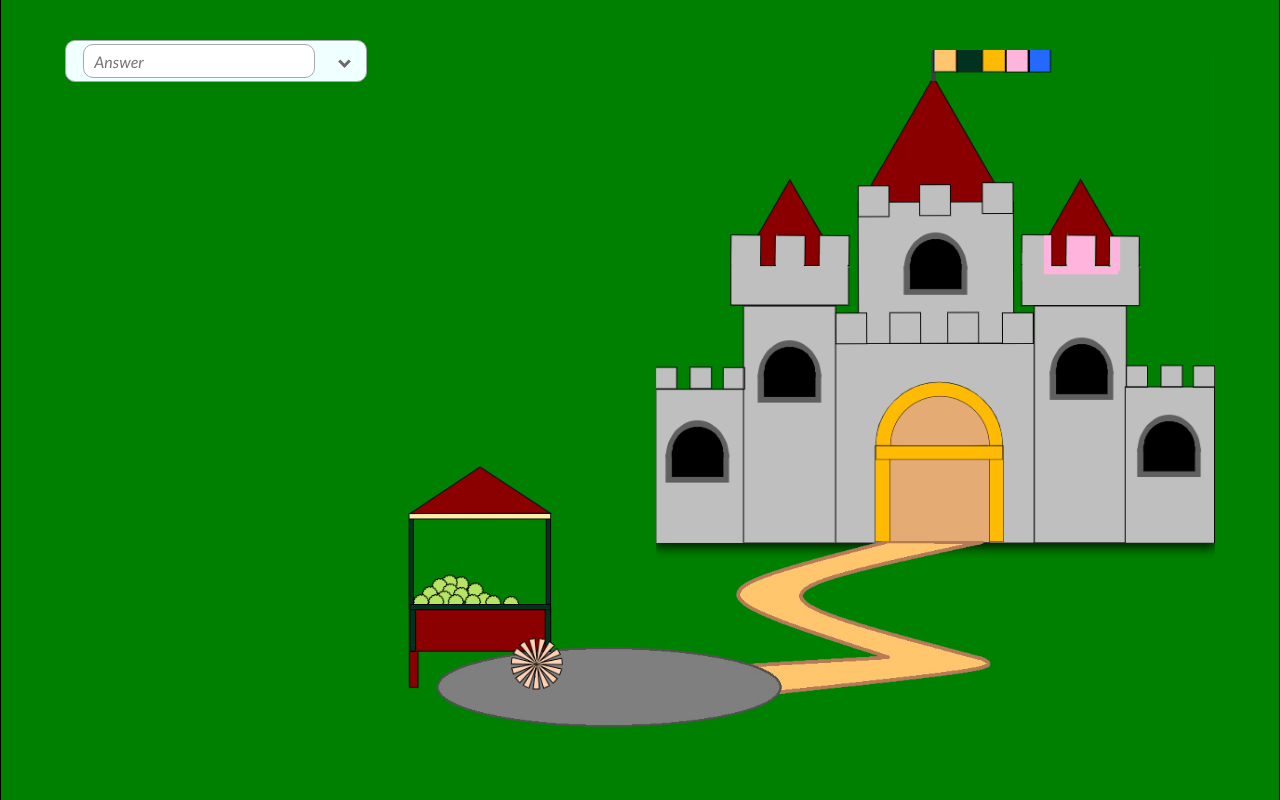
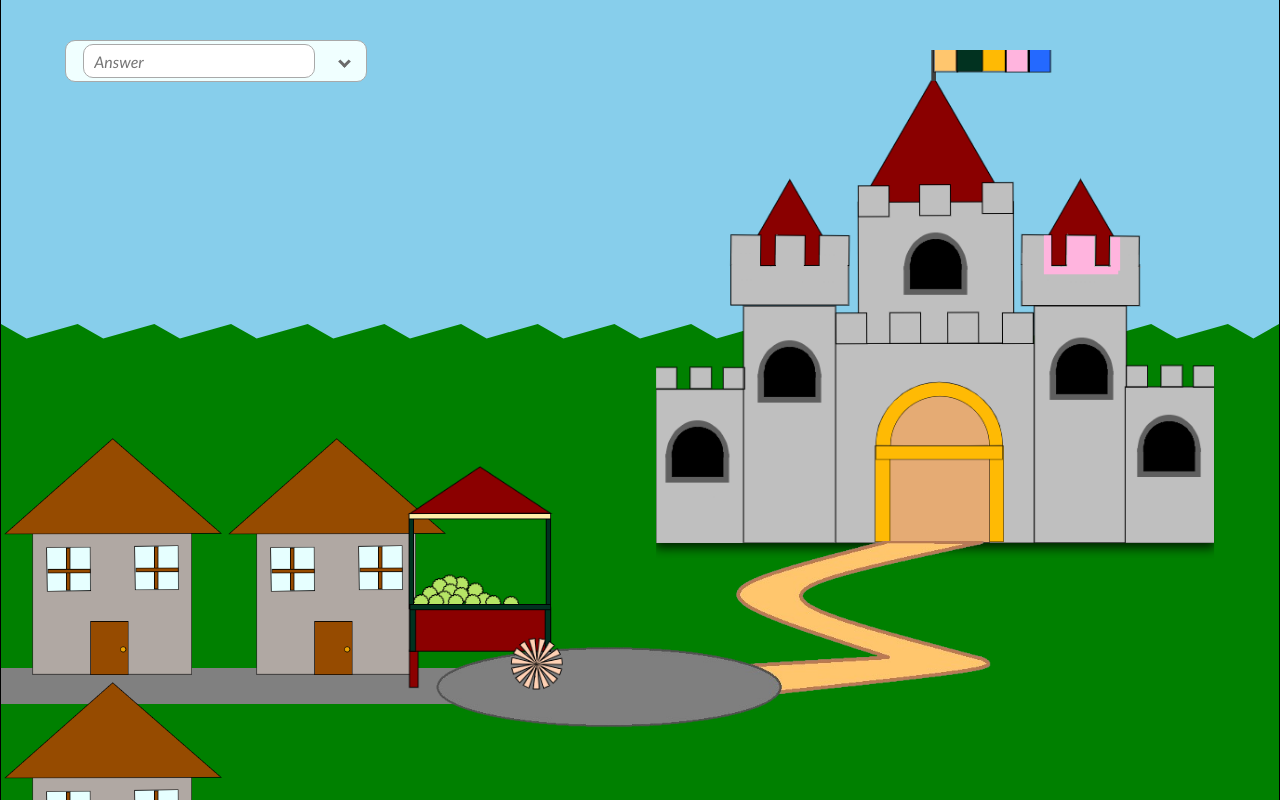
Before and after one commit to Lenoms/puzzles-v4, a React (Create React App) app: page /puzzles-v4/two in a window 1280 px wide. Built offline with nearby package versions, Linux system fonts and the light colour scheme.

Commit message:
Castle: Added houses, sky, and road

```diff
--- a/src/Levels/2/Castle.css
+++ b/src/Levels/2/Castle.css
@@ -4,7 +4,17 @@
     background-color: green;
 }
 
-.images-container {
+.sky {
+    height: 45%;
+    width: 100%;
+    background-color: skyblue;
+    z-index: 0;
+    position: absolute;
+    clip-path: polygon(0 0, 100% 0, 100% 90%, 98% 94%, 96% 90%, 92% 94%, 90% 90%, 86% 94%, 84% 90%, 80% 94%, 78% 90%, 74% 94%, 72% 90%, 68% 94%, 66% 90%, 62% 94%, 60% 90%, 56% 94%, 54% 90%, 50% 94%, 48% 90%, 44% 94%, 42% 90%, 38% 94%, 36% 90%, 32% 94%, 30% 90%, 26% 94%, 24% 90%, 20% 94%, 18% 90%, 14% 94%, 12% 90%, 8% 94%, 6% 90%, 2% 94%, 0 90%);
+
+}
+
+.castle-images-container {
     position: absolute;
     height: 70%;
     aspect-ratio: 1;
@@ -12,7 +22,7 @@
     top: 5%;
 }
 
-.images-container img {
+.castle-images-container img {
     position: absolute;
     width: 100%;
 }
@@ -20,7 +30,7 @@
 .castle-image {
     z-index: 1;
     box-shadow: 0 5px 10px rgba(0,0,0,0.75);
-    clip-path: inset(10px 0 -15px 1px);
+    clip-path: inset(10px 1px -15px 1px);
 }
 
 .path-image {
@@ -34,3 +44,25 @@
     right: 75%;
     z-index: 3;
 }
+
+.village-images-container {
+    position: absolute;
+    bottom: 12%;
+    height: 30%;
+    width: 50%;
+}
+
+.house-image {
+    z-index: 1;
+    height: 100%;
+    position: relative;
+    bottom: 12%;
+}
+
+.village-road {
+    position: absolute;
+    bottom: 0;
+    width: 100%;
+    height: 15%;
+    background-color: grey;
+}
--- a/src/Levels/2/Castle.jsx
+++ b/src/Levels/2/Castle.jsx
@@ -3,15 +3,23 @@ import "./Castle.css";
 import castle from './CastleImage.png'
 import path from './PathImage.png'
 import cabbageCart from './CabbageCartImage.png'
+import house from './HouseImage.png'
 
 function Castle() {
   return (
     <div className="level-castle-div">
       <AnswerAndHintBox />
-      <div className="images-container">
+      <div className="sky"></div>
+      <div className="castle-images-container">
         <img className="castle-image" src={castle}></img>
         <img className="path-image" style={{width: "100%"}} src={path}></img>
         <img className="cabbage-cart-image" src={cabbageCart}></img>
+      </div>
+      <div className="village-images-container">
+        <div className="village-road"></div>
+      <img className="house-image" src={house}></img>
+      <img className="house-image" src={house}></img>
+      <img className="house-image" src={house}></img>
       </div>
 
     </div>
```
Also changed, not shown: src/Levels/2/HouseImage.png (added).
